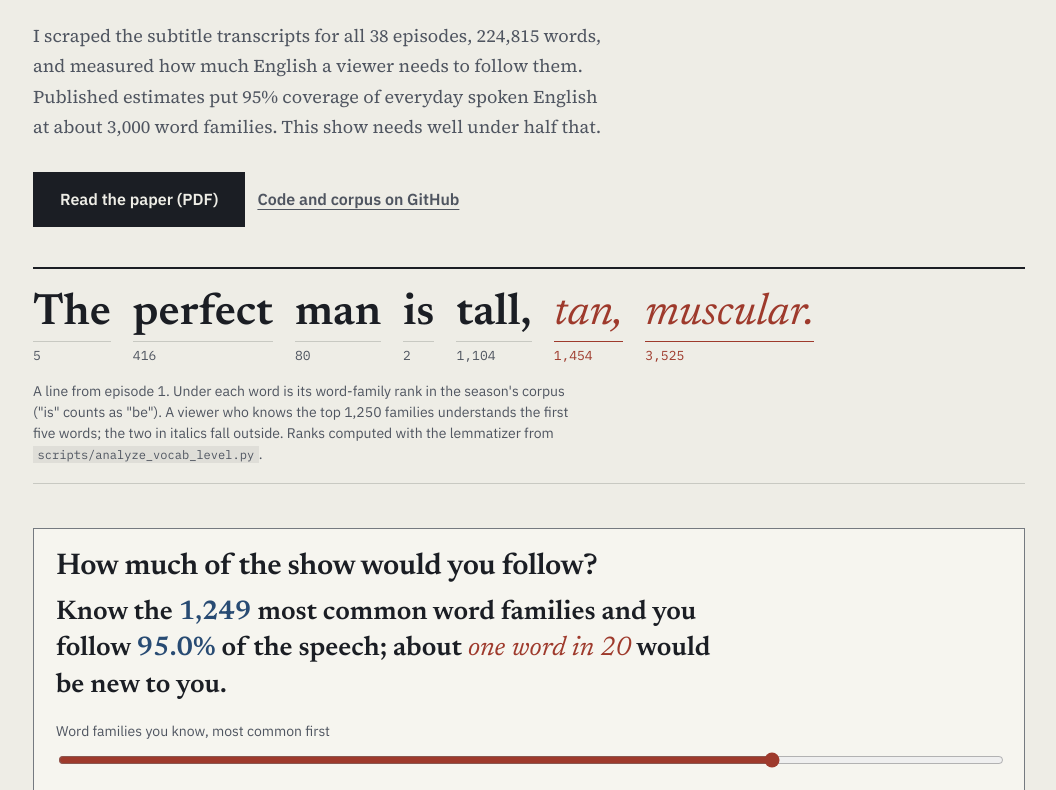
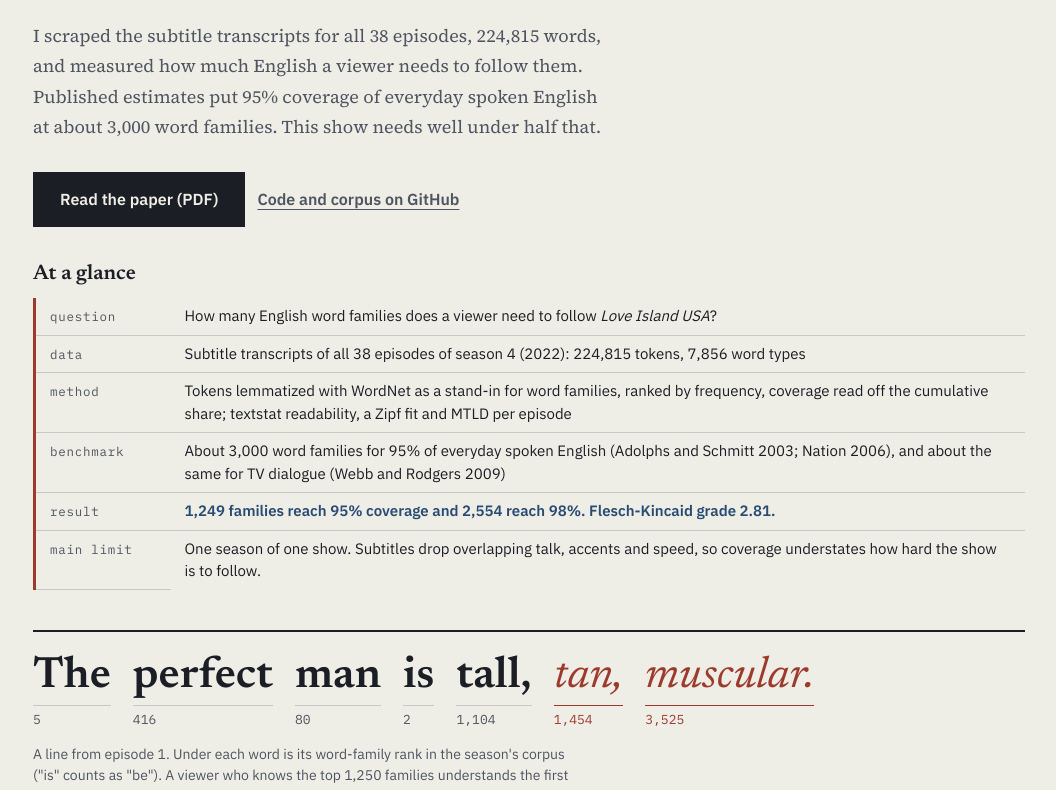
Before and after one commit to lyhjeremy/love-island-lexical-analysis, a plain HTML site: page overview/index.html in a window 1280 px wide. Shown: the part 492-1282 px from the top of the page, without its empty margins (111-1167 px from the left). Drawn offline with Linux system fonts and the light colour scheme.

Commit message:
Add at-a-glance block to write-up and lead README with the result

```diff
--- a/overview/index.html
+++ b/overview/index.html
@@ -297,6 +297,14 @@
   .ep-read { font-family: var(--mono); font-size: 14px; color: var(--ink); margin: 10px 0 0; min-height: 1.5em; }
   #ep svg { display: block; width: 100%; height: auto; margin-top: 6px; }
   @media (max-width: 520px) { .hb { grid-template-columns: 6.5rem minmax(0,1fr) 3.6rem; font-size: 14px; } .you { padding: 16px 14px 14px; } }
+
+  .entry { width: 100%; min-width: 0; margin: 32px 0 0; border-collapse: collapse; border-left: 3px solid var(--accent); font-family: var(--sans); font-size: 15px; line-height: 1.5; }
+  .entry caption { text-align: left; caption-side: top; font-family: var(--display); font-weight: 600; font-size: 21px; color: var(--ink); padding: 0 0 8px; }
+  .entry th, .entry td { text-align: left; vertical-align: top; padding: 7px 14px; border-bottom: 1px solid var(--rule); }
+  .entry th { width: 8.5rem; font-family: var(--mono); font-weight: 400; font-size: 12.5px; letter-spacing: .06em; color: var(--muted); text-transform: lowercase; padding-top: 9px; }
+  .entry td { color: var(--ink); }
+  .entry .hit td { font-weight: 600; color: var(--accent2); }
+  @media (max-width: 520px) { .entry, .entry tbody, .entry caption { display: block; } .entry caption { padding-left: 14px; } .entry th, .entry td { display: block; width: auto; border-bottom: 0; } .entry th { padding-bottom: 0; } .entry tr { display: block; border-bottom: 1px solid var(--rule); } }
 </style>
 </head>
 <body>
@@ -321,6 +329,18 @@
       <a class="btn btn-primary" href="../V4/LoveIsland_LexicalAnalysis_V4.pdf">Read the paper (PDF)</a>
       <a class="textlink" href="https://github.com/lyhjeremy/love-island-lexical-analysis">Code and corpus on GitHub</a>
     </div>
+
+    <table class="entry" aria-labelledby="entry-h">
+      <caption id="entry-h">At a glance</caption>
+      <tbody>
+        <tr><th scope="row">Question</th><td>How many English word families does a viewer need to follow <em>Love Island USA</em>?</td></tr>
+        <tr><th scope="row">Data</th><td>Subtitle transcripts of all 38 episodes of season 4 (2022): 224,815 tokens, 7,856 word types</td></tr>
+        <tr><th scope="row">Method</th><td>Tokens lemmatized with WordNet as a stand-in for word families, ranked by frequency, coverage read off the cumulative share; textstat readability, a Zipf fit and MTLD per episode</td></tr>
+        <tr><th scope="row">Benchmark</th><td>About 3,000 word families for 95% of everyday spoken English (Adolphs and Schmitt 2003; Nation 2006), and about the same for TV dialogue (Webb and Rodgers 2009)</td></tr>
+        <tr class="hit"><th scope="row">Result</th><td>1,249 families reach 95% coverage and 2,554 reach 98%. Flesch-Kincaid grade 2.81.</td></tr>
+        <tr><th scope="row">Main limit</th><td>One season of one show. Subtitles drop overlapping talk, accents and speed, so coverage understates how hard the show is to follow.</td></tr>
+      </tbody>
+    </table>
 
     <div class="gloss" aria-label="A line from episode 1 with the corpus frequency rank of each word">
       <div class="gloss-line">
```
Also changed, not shown: 1 other file.
